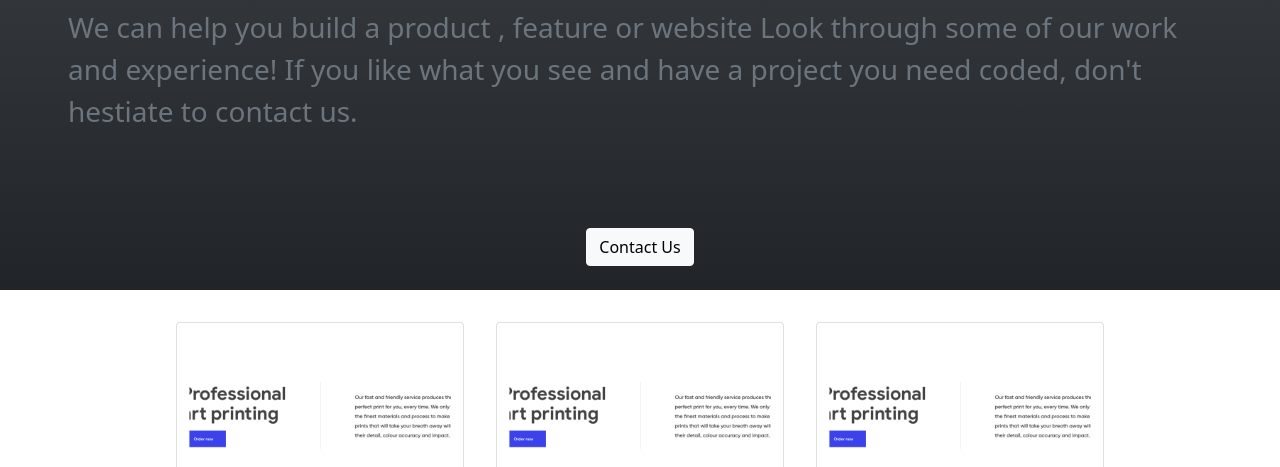
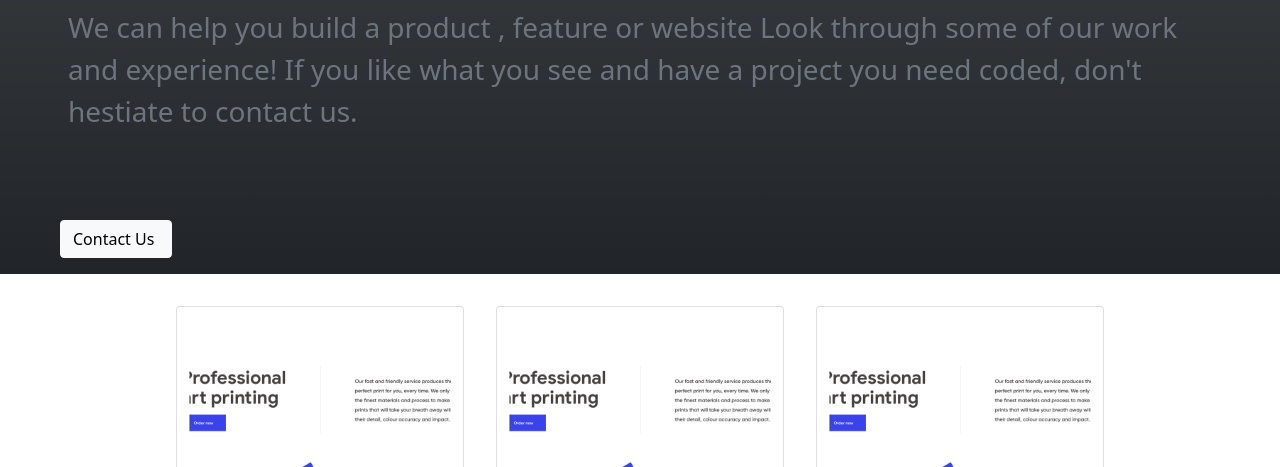
Before and after one commit to kaizipaul/testing-bootstrap, a plain HTML site: page index.html in a window 1280 px wide. Shown: the part 333-800 px from the top of the page. Drawn offline with nearby package versions, Linux system fonts and the light colour scheme.

Commit message:
Fixed button position

```diff
--- a/index.html
+++ b/index.html
@@ -36,7 +36,7 @@
         <p class="lead d-inline-flex p-2 fs-3 text-muted mt-2 text-wrap">We can help you build a product , feature or website Look through some of our work and experience! If you like what you see and have a project you need coded,
             don't hestiate to contact us.</p>
       </div>
-      <button type="button" class="btn btn-light my-4 mx-auto">Contact Us</button>
+      <button type="button" class="btn btn-light d-flex position-relative mx-5 my-3" style="width: 7rem;">Contact Us</button>
     </section>
     <section>
         <div class="container">
```
